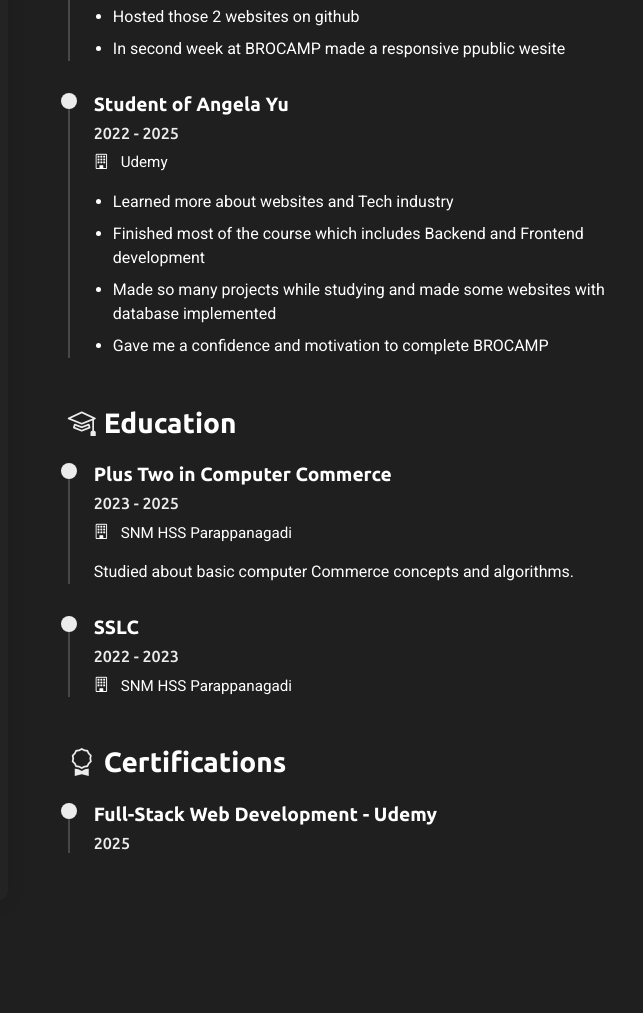
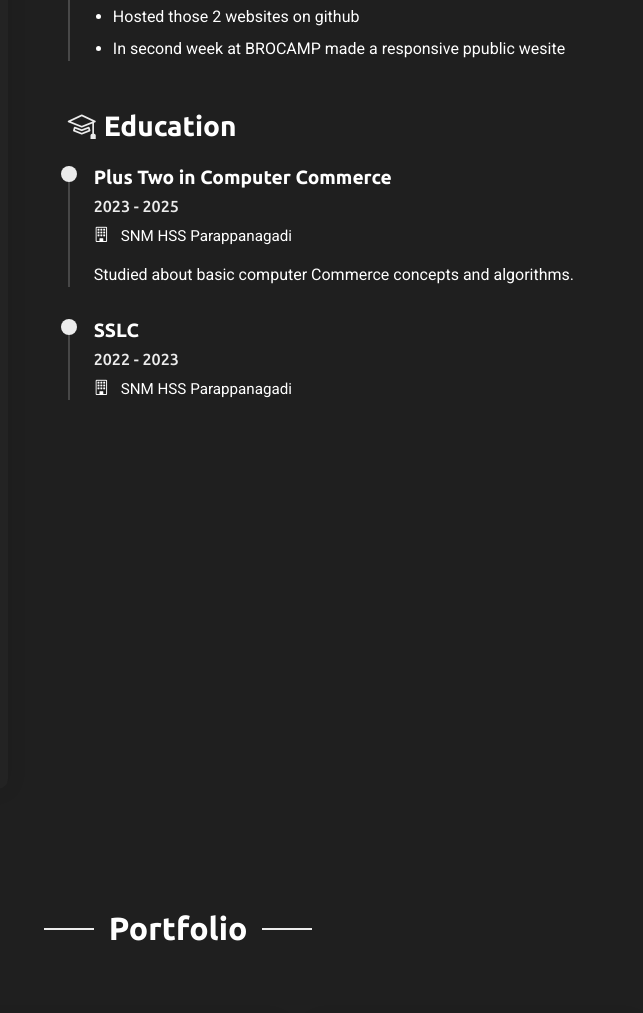
Before and after one commit to MuhammadAnfas-me/Portfolio, a plain HTML site: page index.html in a window 1280 px wide. Shown: the part 2647-3660 px from the top of the page, 627-1270 px from the left. Drawn offline with nearby package versions, Linux system fonts and the light colour scheme.

Commit message:
Update index.html

```diff
--- a/index.html
+++ b/index.html
@@ -407,7 +407,7 @@
                   </ul>
                 </div>
 
-                <div class="resume-item">
+                <!-- <div class="resume-item">
                   <h4>Student of Angela Yu</h4>
                   <h5>2022 - 2025</h5>
                   <p class="company"><i class="bi bi-building"></i> Udemy</p>
@@ -425,7 +425,7 @@
                       Gave me a confidence and motivation to complete BROCAMP
                     </li>
                   </ul>
-                </div>
+                </div> -->
               </div>
 
               <!-- Education Section -->
@@ -454,14 +454,14 @@
               </div>
 
               <!-- Certifications Section -->
-              <div class="resume-section" data-aos="fade-up" data-aos-delay="200">
+              <!-- <div class="resume-section" data-aos="fade-up" data-aos-delay="200">
                 <h3><i class="bi bi-award me-2"></i>Certifications</h3>
 
                 <div class="resume-item">
                   <h4>Full-Stack Web Development - Udemy</h4>
                   <h5>2025</h5>
                 </div>
-              </div>
+              </div> -->
             </div>
           </div>
         </div>
```
